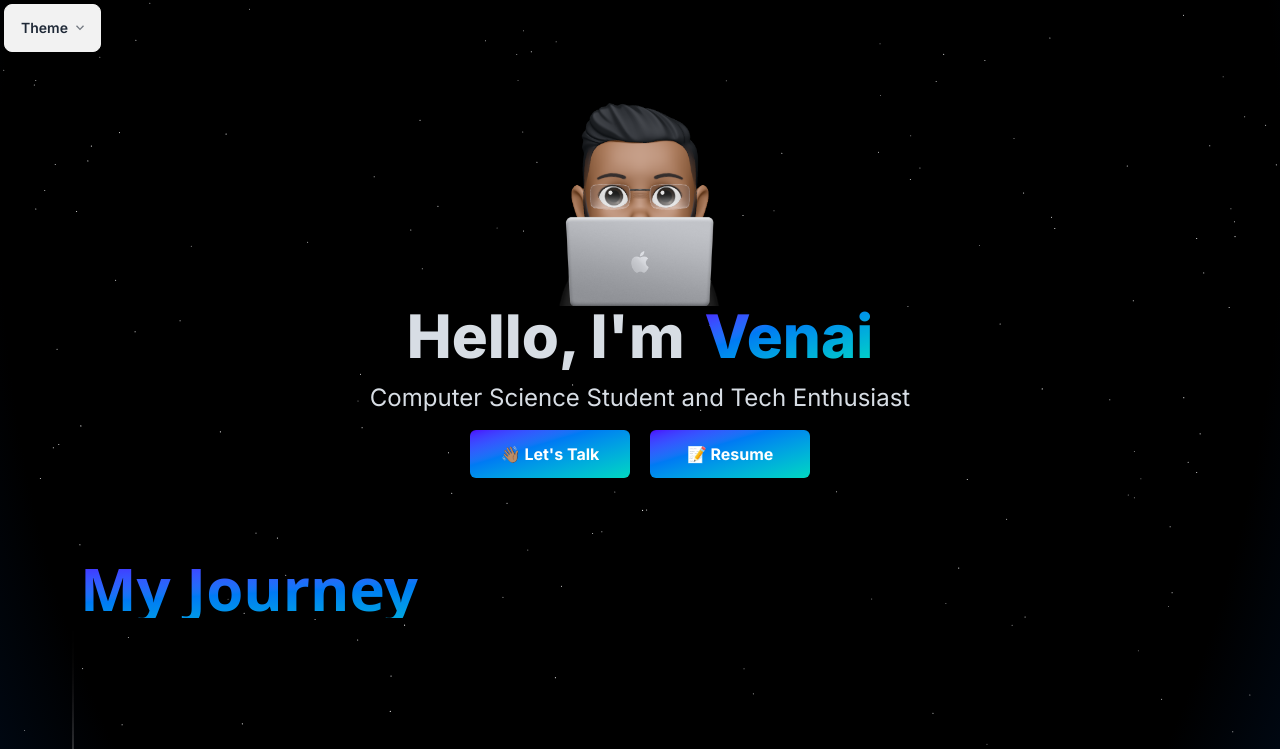
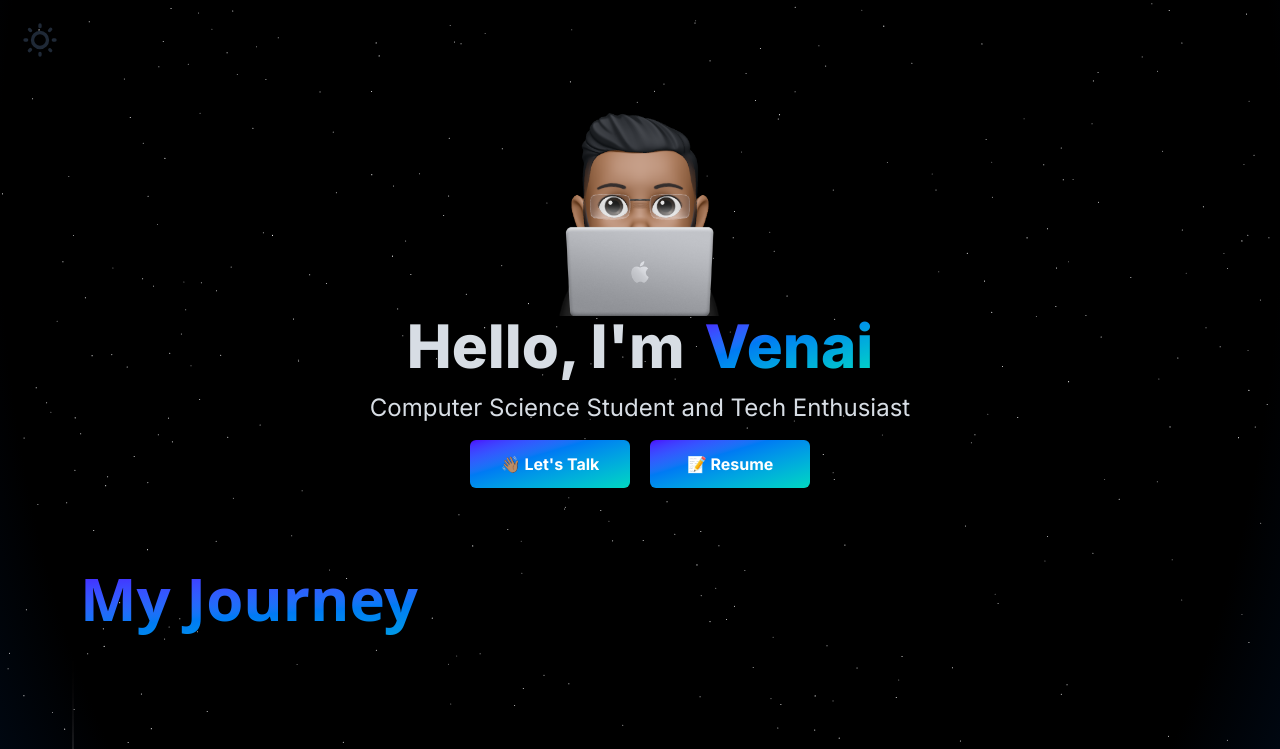
Before and after one commit to Venai1/portfolio-website, a Next.js app: page / in a window 1280 px wide. Shown: the top 749 px of the page. Built offline with nearby package versions, Linux system fonts and the light colour scheme.

Commit message:
switched modes

```diff
--- a/src/app/page.tsx
+++ b/src/app/page.tsx
@@ -3,12 +3,14 @@
 import HeroSection from "@/components/HeroSection";
 import TimelineDemo from "@/components/timeline-entries";
 import ThemeButton from "@/components/ui/theme-button";
+import { ThemeSwap } from "@/components/ui/swap-theme";
 
 export default function Home() {
 
   return (
     <main className="flex min-h-screen flex-col relative bg-transparent overflow-hidden">
-    <ThemeButton/>
+    <ThemeSwap/>
+
     <HeroSection/>
     <TimelineDemo/>
     </main>
--- a/src/components/background.tsx
+++ b/src/components/background.tsx
@@ -19,6 +19,7 @@
         break;
       case 'retro':
         bgClass = 'bg-retro-theme';
+        break;
       case 'valentine':
         bgClass = 'bg-light-theme';
         break;
@@ -29,7 +30,9 @@
 
   return (
     <div className={`absolute inset-0 -z-10 h-full w-full px-5 py-24 ${bgClass}`}>
-        <StarsBackground/>
+         {theme === 'dark' && (
+        <StarsBackground starDensity={0.00035} twinkleProbability={0.7} />
+      )}
     </div>
   );
 }
--- a/src/components/timeline-entries.tsx
+++ b/src/components/timeline-entries.tsx
@@ -1,6 +1,6 @@
 "use client";
 import React from "react";
-import { Timeline } from "@/components/ui/timeline"; // Import the Timeline component
+import { Timeline } from "./ui/timeline";
 
 const data = [
   {
--- /dev/null
+++ b/src/components/ui/swap-theme.tsx
@@ -0,0 +1,43 @@
+"use client";
+import React from "react";
+import Background from "@/components/background";
+import { useState } from 'react';
+
+export const ThemeSwap = () => {
+
+  // Initialize the theme state
+  const [theme, setTheme] = useState('dark'); // Default to 'light' theme
+
+  // Toggle the theme when checkbox is clicked
+  const handleThemeChange = (e: React.ChangeEvent<HTMLInputElement>) => {
+    setTheme(e.target.checked ? 'sunset' : 'dark'); // Switch between 'dark' and 'light'
+  };
+
+  return (
+<div className="pl-5 pt-5">
+    <label className="swap swap-rotate">
+  {/* this hidden checkbox controls the state */}
+  <input type="checkbox" className="theme-controller" onChange={handleThemeChange} value = 'sunset' />
+
+  {/* sun icon */}
+  <svg
+    className="swap-off h-10 w-10 fill-current"
+    xmlns="http://www.w3.org/2000/svg"
+    viewBox="0 0 24 24">
+    <path
+      d="M5.64,17l-.71.71a1,1,0,0,0,0,1.41,1,1,0,0,0,1.41,0l.71-.71A1,1,0,0,0,5.64,17ZM5,12a1,1,0,0,0-1-1H3a1,1,0,0,0,0,2H4A1,1,0,0,0,5,12Zm7-7a1,1,0,0,0,1-1V3a1,1,0,0,0-2,0V4A1,1,0,0,0,12,5ZM5.64,7.05a1,1,0,0,0,.7.29,1,1,0,0,0,.71-.29,1,1,0,0,0,0-1.41l-.71-.71A1,1,0,0,0,4.93,6.34Zm12,.29a1,1,0,0,0,.7-.29l.71-.71a1,1,0,1,0-1.41-1.41L17,5.64a1,1,0,0,0,0,1.41A1,1,0,0,0,17.66,7.34ZM21,11H20a1,1,0,0,0,0,2h1a1,1,0,0,0,0-2Zm-9,8a1,1,0,0,0-1,1v1a1,1,0,0,0,2,0V20A1,1,0,0,0,12,19ZM18.36,17A1,1,0,0,0,17,18.36l.71.71a1,1,0,0,0,1.41,0,1,1,0,0,0,0-1.41ZM12,6.5A5.5,5.5,0,1,0,17.5,12,5.51,5.51,0,0,0,12,6.5Zm0,9A3.5,3.5,0,1,1,15.5,12,3.5,3.5,0,0,1,12,15.5Z" />
+  </svg>
+
+  {/* moon icon */}
+  <svg
+    className="swap-on h-10 w-10 fill-current"
+    xmlns="http://www.w3.org/2000/svg"
+    viewBox="0 0 24 24">
+    <path
+      d="M21.64,13a1,1,0,0,0-1.05-.14,8.05,8.05,0,0,1-3.37.73A8.15,8.15,0,0,1,9.08,5.49a8.59,8.59,0,0,1,.25-2A1,1,0,0,0,8,2.36,10.14,10.14,0,1,0,22,14.05,1,1,0,0,0,21.64,13Zm-9.5,6.69A8.14,8.14,0,0,1,7.08,5.22v.27A10.15,10.15,0,0,0,17.22,15.63a9.79,9.79,0,0,0,2.1-.22A8.11,8.11,0,0,1,12.14,19.73Z" />
+  </svg>
+</label>
+<Background theme={theme} />
+</div>
+    )
+};
--- a/src/components/ui/theme-button.tsx
+++ b/src/components/ui/theme-button.tsx
@@ -13,7 +13,7 @@
   return (
     <div>
       <div className="dropdown">
-        <div tabIndex={0} role="button" className="btn m-1">
+        <div tabIndex={0} role="button" className="btn m-1" >
           Theme
           <svg
             width="12px"
@@ -24,7 +24,7 @@
             <path d="M1799 349l242 241-1017 1017L7 590l242-241 775 775 775-775z"></path>
           </svg>
         </div>
-        <ul tabIndex={0} className="dropdown-content bg-base-300 rounded-box z-[1] w-52 p-2 shadow-2xl">
+        <ul tabIndex={0} className="dropdown-content bg-base-300 rounded-box z-[1] w-52 p-2 group-hover:block shadow-2xl">
           <li>
             <input
               type="radio"
--- a/src/components/ui/timeline.tsx
+++ b/src/components/ui/timeline.tsx
@@ -38,7 +38,7 @@
       ref={containerRef}
     >
       <div className="max-w-7xl mx-auto px-4 pt-20 md:px-8 lg:px-10">
-        <h2 className="text-4xl lg:text-6xl font-extrabold text-transparent bg-clip-text bg-gradient-to-br from-primary to-accent">
+        <h2 className="text-4xl lg:text-6xl font-extrabold text-transparent bg-clip-text bg-gradient-to-br from-primary to-accent pb-5">
           My Journey
         </h2>
       </div>
```
